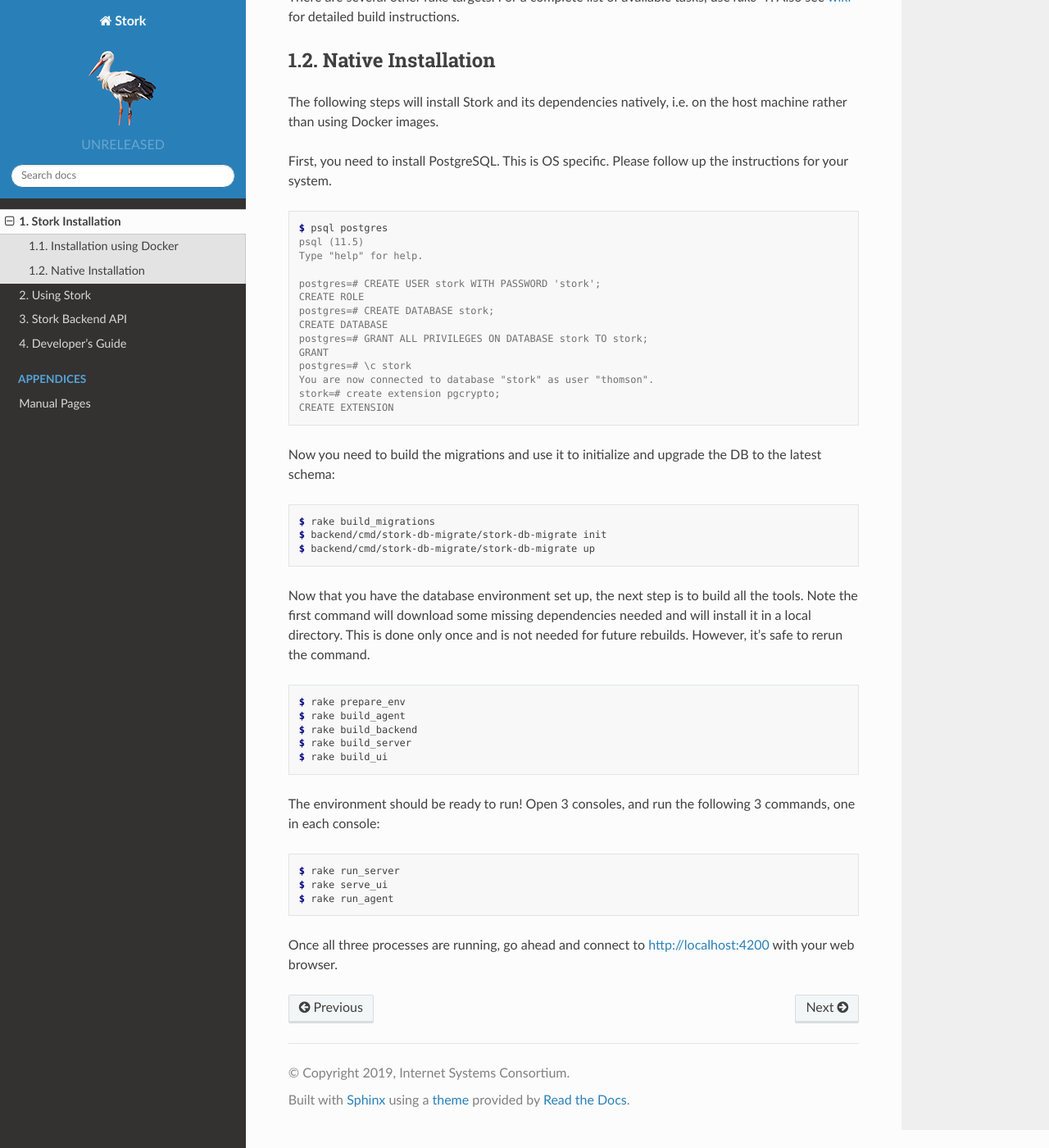
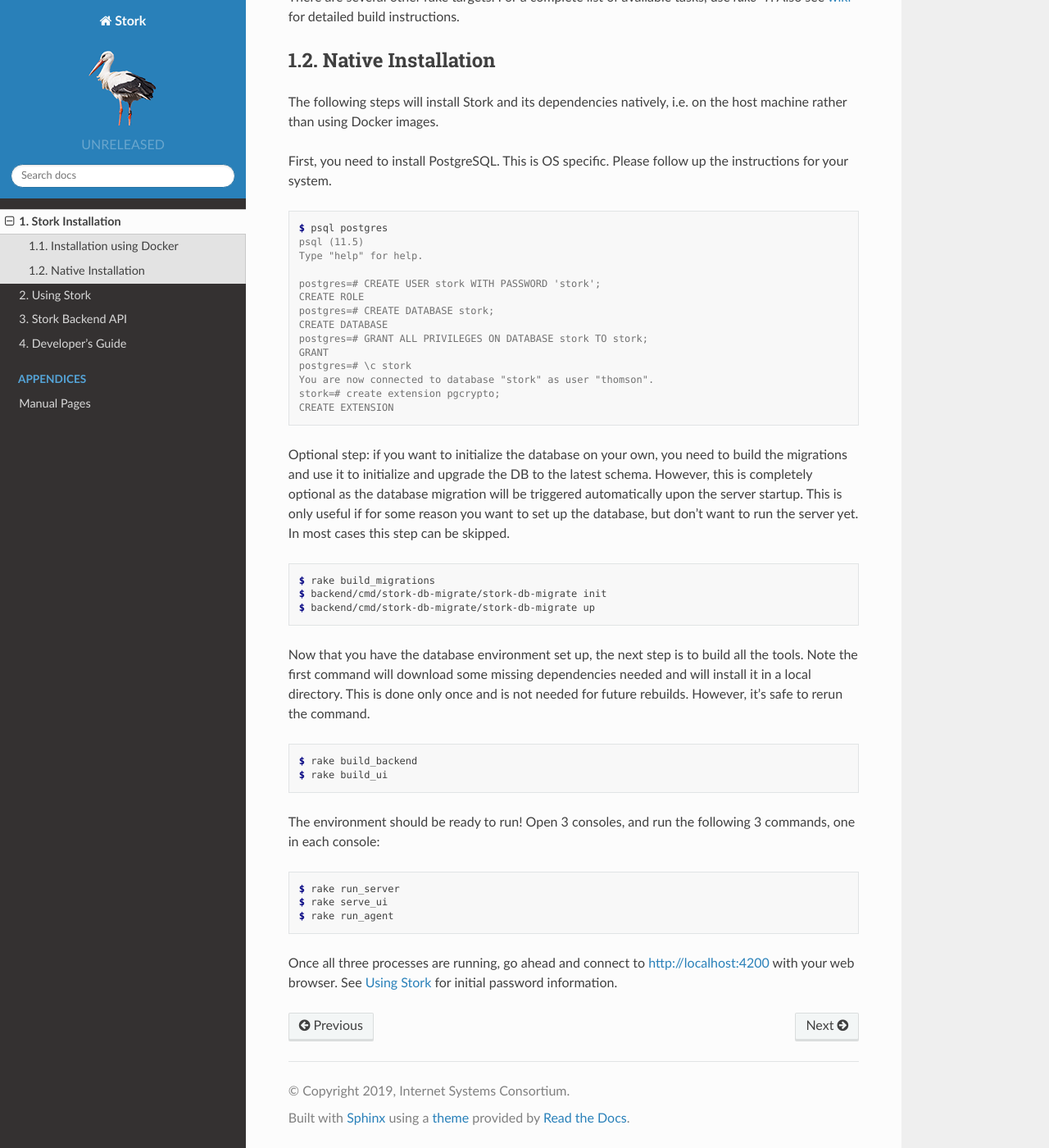
Before and after one commit to isc-projects/stork, a Sphinx documentation site: the page built from docs/install.rst, in a window 1280 px wide and 1400 px high, scrolled down 1135 px. Shown: the whole window at 82% size. Built offline with Sphinx 7.4.7 and the Read the Docs theme 2.0.0, drawn with Linux system fonts in a browser that asks for light colours.

Commit message:
[#87] Changes after review:
 - removed rake commands that are run anyway as dependencies
 - added a note that manual db initialization is optional

```diff
--- a/docs/install.rst
+++ b/docs/install.rst
@@ -78,7 +78,11 @@
     stork=# create extension pgcrypto;
     CREATE EXTENSION
 
-Now you need to build the migrations and use it to initialize and upgrade the DB to the latest schema:
+Optional step: if you want to initialize the database on your own, you need to build the migrations
+and use it to initialize and upgrade the DB to the latest schema. However, this is completely
+optional as the database migration will be triggered automatically upon the server startup.
+This is only useful if for some reason you want to set up the database, but don't want to run
+the server yet. In most cases this step can be skipped.
 
 .. code-block:: console
 
@@ -92,10 +96,7 @@
 
 .. code-block:: console
 
-    $ rake prepare_env
-    $ rake build_agent
     $ rake build_backend
-    $ rake build_server
     $ rake build_ui
 
 The environment should be ready to run! Open 3 consoles, and run the following 3 commands, one in each
@@ -107,4 +108,5 @@
     $ rake serve_ui
     $ rake run_agent
 
-Once all three processes are running, go ahead and connect to http://localhost:4200 with your web browser.
+Once all three processes are running, go ahead and connect to http://localhost:4200 with your web
+browser.  See  :ref:`usage` for initial password information.
```
